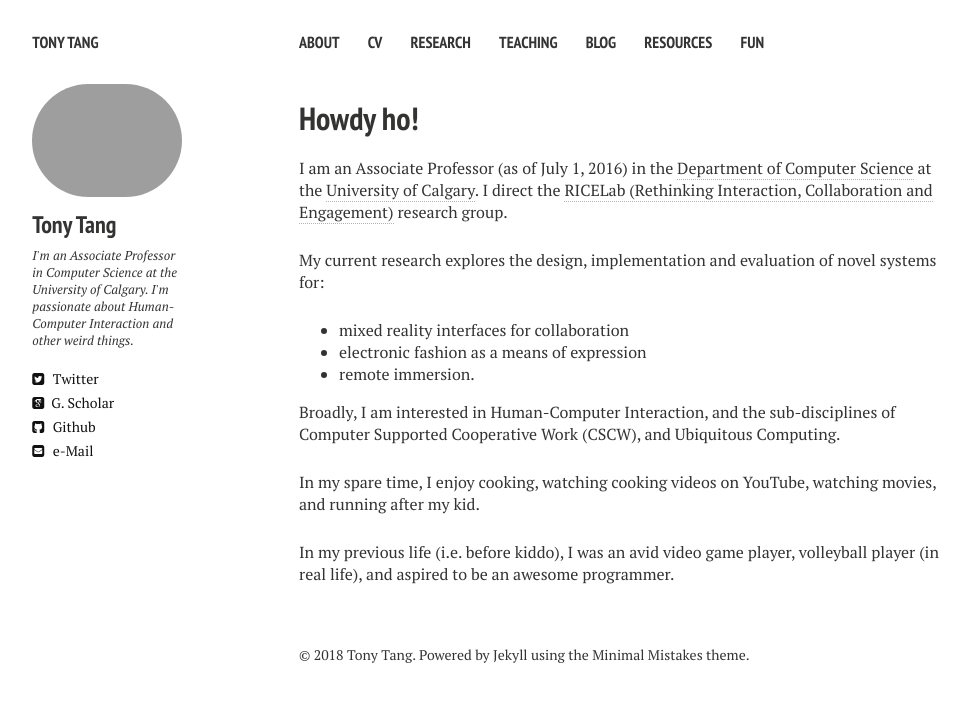
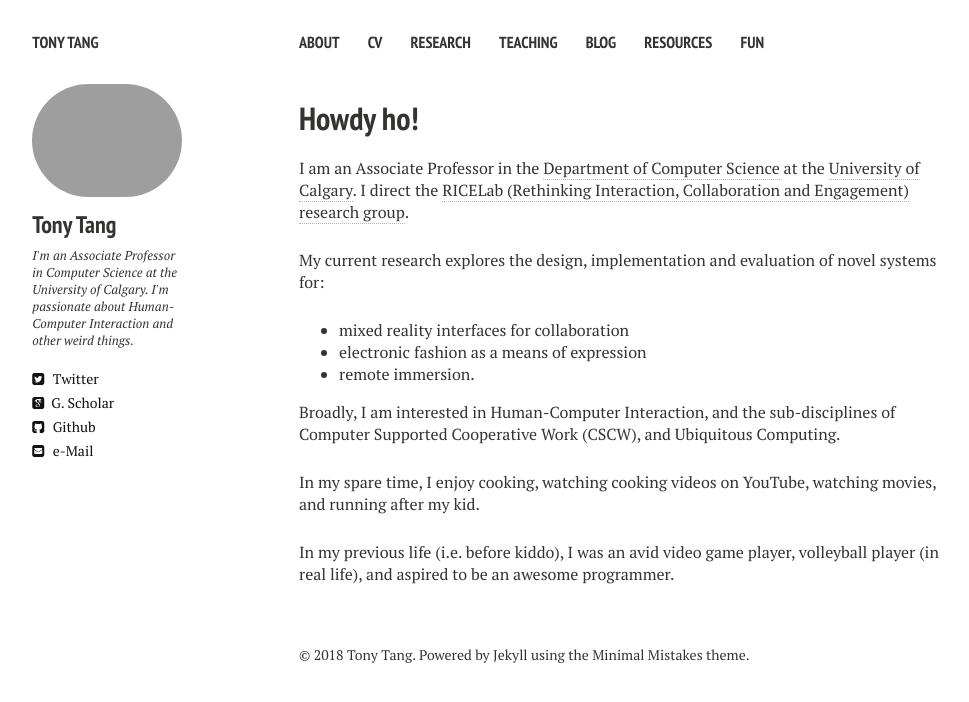
Before and after one commit to tthmok/tthmok.github.io, a Jekyll site: the page built from index.md, in a window 1280 px wide. Shown: the top 702 px of the page, without its empty margins (21-990 px from the left). Built offline with Jekyll 4.4.1, drawn with Linux system fonts in a browser that asks for light colours; nearby versions of some CDN libraries.

Commit message:
FIX: took out date of promotion

```diff
--- a/index.md
+++ b/index.md
@@ -5,7 +5,7 @@ description: "Tony Tang's Academic Website"
 tags: [Jekyll, theme, responsive, blog, template]
 ---
 
-I am an Associate Professor (as of July 1, 2016) in the [Department of Computer Science](http://www.cpsc.ucalgary.ca/) at the [University of Calgary](http://ucalgary.ca/). I direct the [RICELab (Rethinking Interaction, Collaboration and Engagement)](http://ricelab.cpsc.ucalgary.ca/) research group.
+I am an Associate Professor in the [Department of Computer Science](http://www.cpsc.ucalgary.ca/) at the [University of Calgary](http://ucalgary.ca/). I direct the [RICELab (Rethinking Interaction, Collaboration and Engagement) research group](http://ricelab.cpsc.ucalgary.ca/).
 
 My current research explores the design, implementation and evaluation of novel systems for:
 * mixed reality interfaces for collaboration
```
